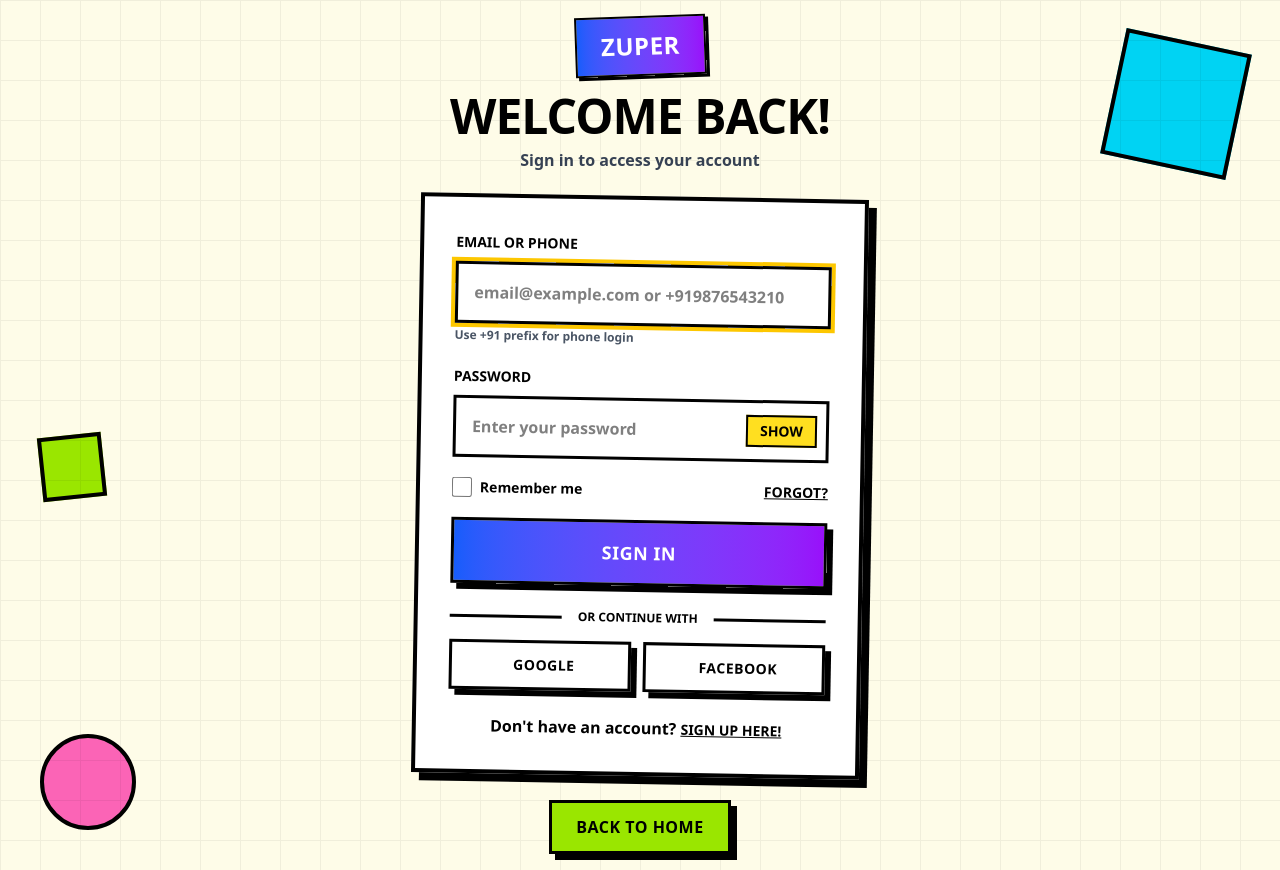
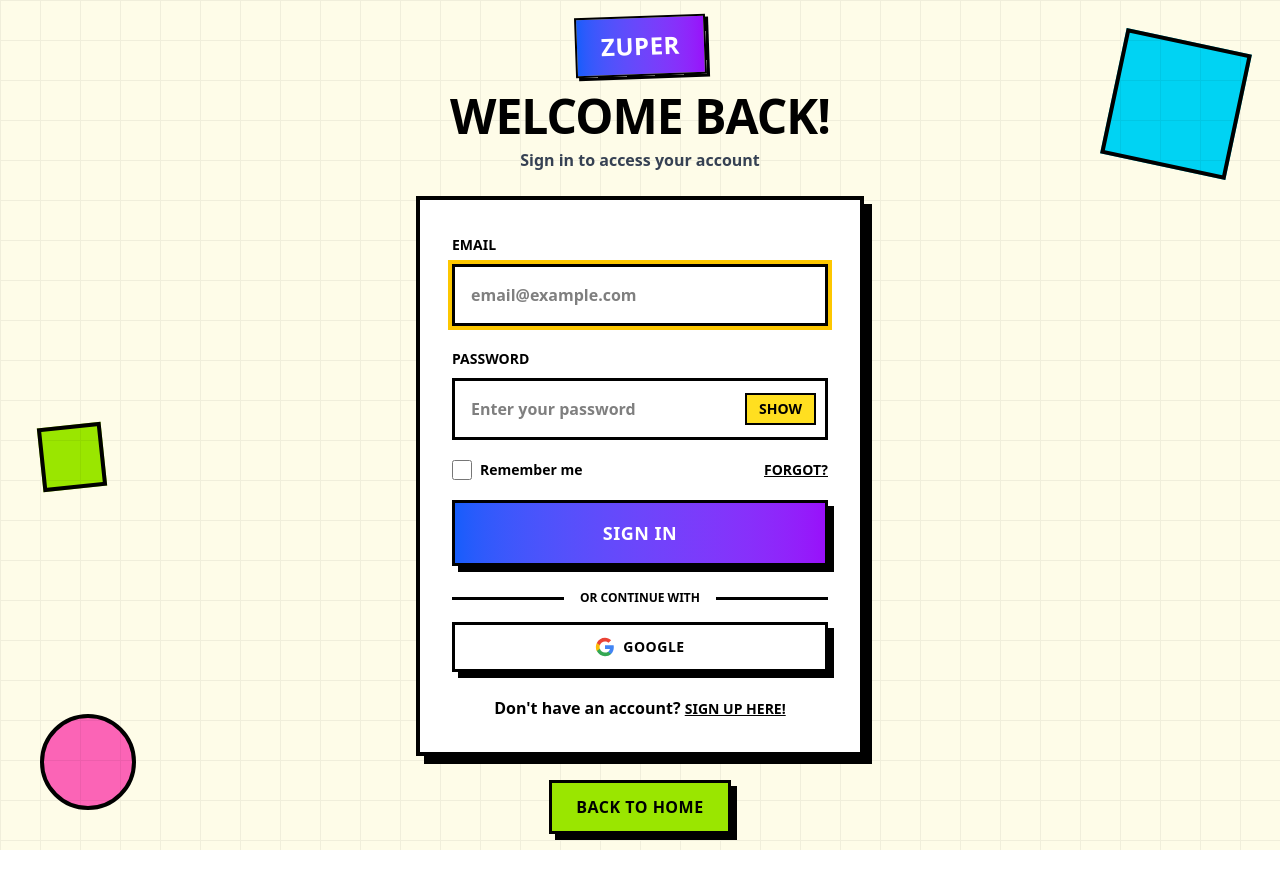
Before and after one commit to Preet2099x/Zuper, a React (Vite) app in the folder frontend/: page /customer/login in a window 1280 px wide. Built offline with nearby package versions, Linux system fonts and the light colour scheme.

Commit message:
updated structure

```diff
--- a/frontend/src/pages/customer/CustomerLogin.jsx
+++ b/frontend/src/pages/customer/CustomerLogin.jsx
@@ -6,7 +6,7 @@
 export default function Login() {
   const nav = useNavigate();
   const loc = useLocation();
-  const [form, setForm] = useState({ emailOrPhone: "", password: "", remember: false });
+  const [form, setForm] = useState({ email: "", password: "", remember: false });
   const [loading, setLoading] = useState(false);
   const [error, setError] = useState("");
   const [showPassword, setShowPassword] = useState(false);
@@ -26,7 +26,7 @@
     setLoading(true);
     setError("");
 
-    if (!form.emailOrPhone.trim() || !form.password) {
+    if (!form.email.trim() || !form.password) {
       setError("Please fill both fields");
       setLoading(false);
       return;
@@ -36,7 +36,7 @@
       const res = await fetch(`${API}/api/auth/customer/login`, {
         method: "POST",
         headers: { "Content-Type": "application/json" },
-        body: JSON.stringify({ emailOrPhone: form.emailOrPhone.trim(), password: form.password }),
+        body: JSON.stringify({ emailOrPhone: form.email.trim(), password: form.password }),
       });
 
       const data = await res.json().catch(() => ({}));
@@ -46,7 +46,7 @@
       } else {
         localStorage.setItem("token", data.token);
         localStorage.setItem("user", JSON.stringify(data.user));
-        if (form.remember) localStorage.setItem("remembered", form.emailOrPhone);
+        if (form.remember) localStorage.setItem("remembered", form.email);
         else localStorage.removeItem("remembered");
 
         const redirectTo = loc.state?.from?.pathname || "/dashboard/customer/overview";
@@ -88,7 +88,7 @@
           </p>
         </div>
 
-        <div className="brutal-card bg-white p-8 transform rotate-1 hover:rotate-0 transition-transform">
+        <div className="brutal-card bg-white p-8">
           {error && (
             <div className="brutal-card-sm bg-red-100 border-red-500 p-4 mb-6 flex items-start gap-3">
               <span className="text-2xl"></span>
@@ -102,21 +102,19 @@
           <form onSubmit={handleLogin} className="space-y-5">
             <div>
               <label className="block mb-2">
-                <span className="font-black uppercase text-sm">Email or Phone </span>
+                <span className="font-black uppercase text-sm">Email</span>
               </label>
               <input
                 ref={inputRef}
-                name="emailOrPhone"
-                value={form.emailOrPhone}
+                name="email"
+                type="email"
+                value={form.email}
                 onChange={handleChange}
-                placeholder="email@example.com or +919876543210"
+                placeholder="email@example.com"
                 className="w-full p-4 border-3 border-black font-bold focus:outline-none focus:ring-4 focus:ring-yellow-400 placeholder:normal-case"
                 required
                 autoComplete="username"
               />
-              <p className="text-xs font-bold text-gray-600 mt-1">
-                Use +91 prefix for phone login
-              </p>
             </div>
 
             <div>
@@ -195,14 +193,15 @@
               </div>
             </div>
 
-            <div className="grid grid-cols-2 gap-3 mt-4">
-              <button className="brutal-btn bg-white hover:bg-gray-50 text-black py-3 flex items-center justify-center gap-2">
-                <span className="text-xl"></span>
+            <div className="mt-4">
+              <button className="brutal-btn bg-white hover:bg-gray-50 text-black py-3 flex items-center justify-center gap-2 w-full">
+                <svg className="w-5 h-5" viewBox="0 0 24 24">
+                  <path fill="#4285F4" d="M22.56 12.25c0-.78-.07-1.53-.2-2.25H12v4.26h5.92c-.26 1.37-1.04 2.53-2.21 3.31v2.77h3.57c2.08-1.92 3.28-4.74 3.28-8.09z"/>
+                  <path fill="#34A853" d="M12 23c2.97 0 5.46-.98 7.28-2.66l-3.57-2.77c-.98.66-2.23 1.06-3.71 1.06-2.86 0-5.29-1.93-6.16-4.53H2.18v2.84C3.99 20.53 7.7 23 12 23z"/>
+                  <path fill="#FBBC05" d="M5.84 14.09c-.22-.66-.35-1.36-.35-2.09s.13-1.43.35-2.09V7.07H2.18C1.43 8.55 1 10.22 1 12s.43 3.45 1.18 4.93l2.85-2.22.81-.62z"/>
+                  <path fill="#EA4335" d="M12 5.38c1.62 0 3.06.56 4.21 1.64l3.15-3.15C17.45 2.09 14.97 1 12 1 7.7 1 3.99 3.47 2.18 7.07l3.66 2.84c.87-2.6 3.3-4.53 6.16-4.53z"/>
+                </svg>
                 <span className="font-black text-sm">GOOGLE</span>
-              </button>
-              <button className="brutal-btn bg-white hover:bg-gray-50 text-black py-3 flex items-center justify-center gap-2">
-                <span className="text-xl"></span>
-                <span className="font-black text-sm">FACEBOOK</span>
               </button>
             </div>
           </div>
```
